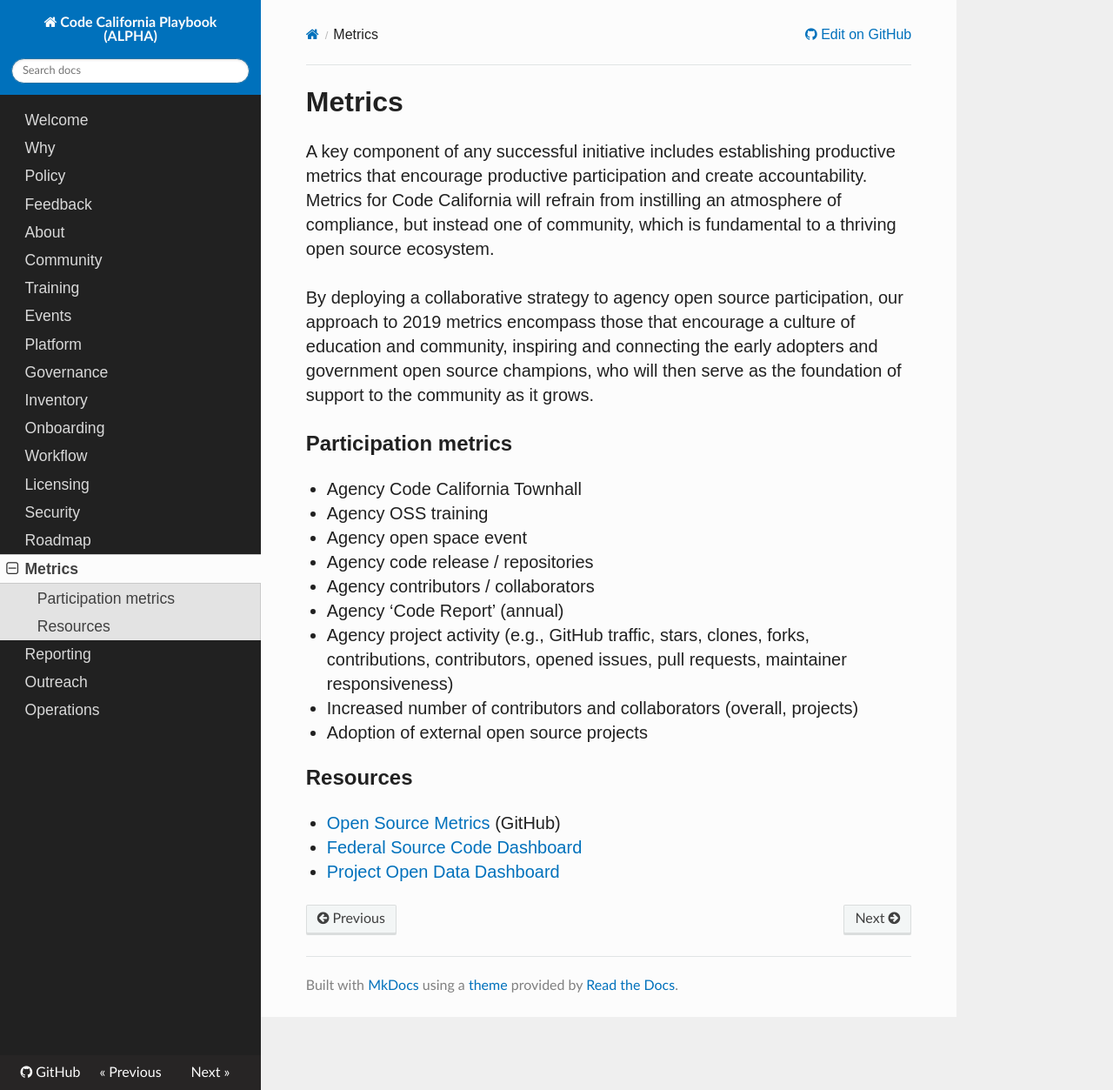
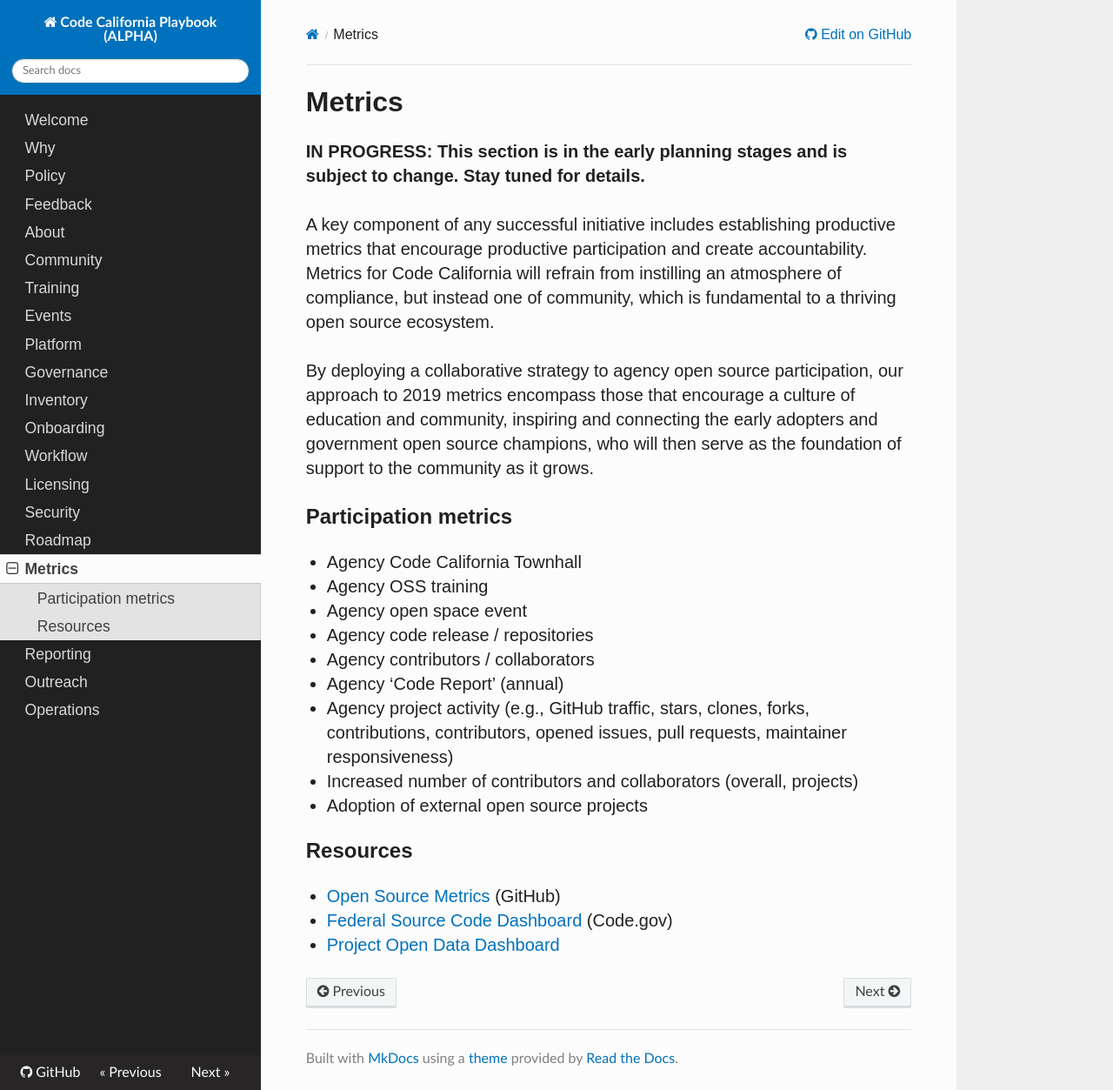
Before and after one commit to CA-CODE-Works/playbook, an MkDocs documentation site: the page built from docs/metrics.md, in a window 1280 px wide and 1253 px high. Shown: the whole window at 87% size. Built offline with MkDocs 1.6.1, drawn with Linux system fonts in a browser that asks for light colours; nearby versions of some CDN libraries; old or Windows-style settings are respelled for this version of MkDocs.

Commit message:
Update metrics.md

```diff
--- a/docs/metrics.md
+++ b/docs/metrics.md
@@ -1,4 +1,6 @@
 # Metrics
+
+**IN PROGRESS: This section is in the early planning stages and is subject to change. Stay tuned for details.**
 
 A key component of any successful initiative includes establishing productive metrics that encourage productive participation and create accountability. Metrics for Code California will refrain from instilling an atmosphere of compliance, but instead one of community, which is fundamental to a thriving open source ecosystem.
 
@@ -28,6 +30,6 @@ By deploying a collaborative strategy to agency open source participation, our a
 
 * [Open Source Metrics](https://opensource.guide/metrics/) (GitHub)
 
-* [Federal Source Code Dashboard](https://www.code.gov/#/policy-guide/docs/compliance/dashboard)
+* [Federal Source Code Dashboard](https://www.code.gov/#/policy-guide/docs/compliance/dashboard) (Code.gov)
 
 * [Project Open Data Dashboard](https://labs.data.gov/dashboard/offices/qa)
```
